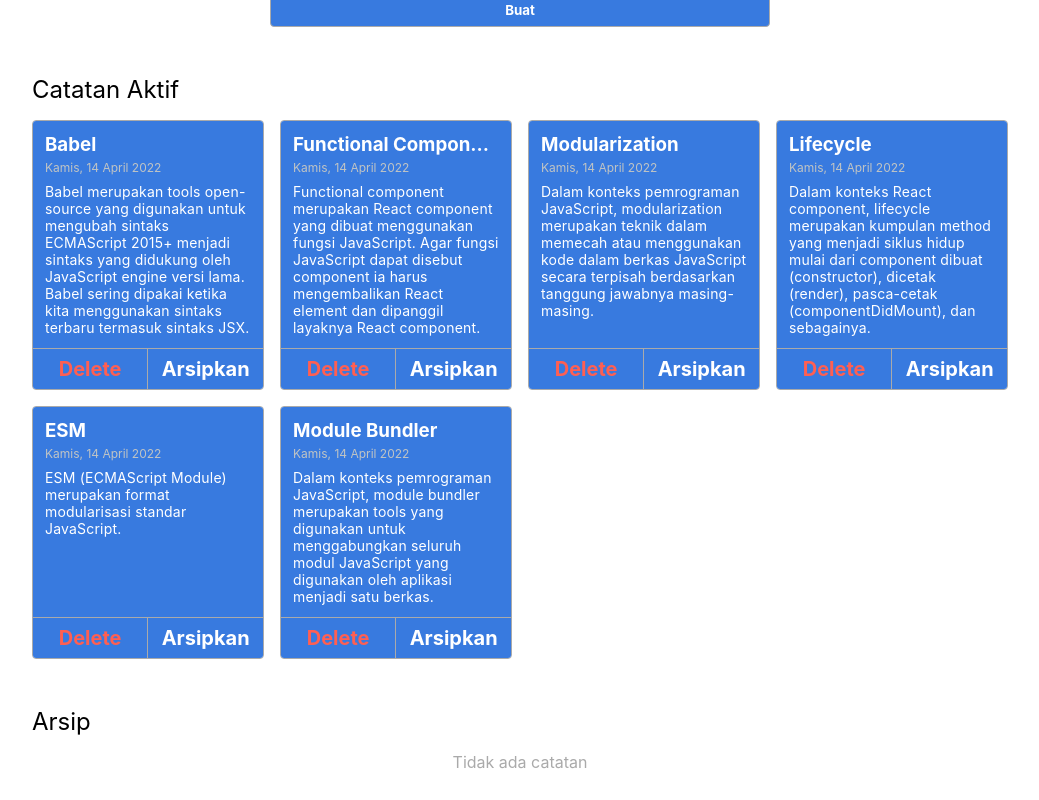
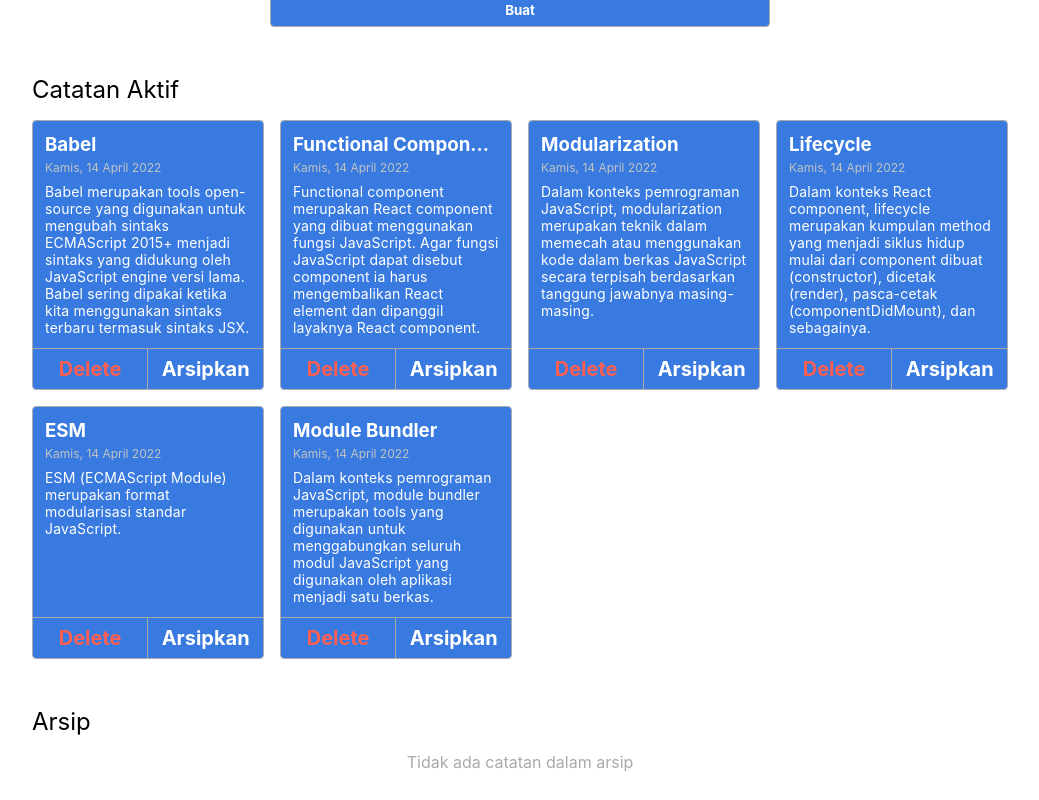
Before and after one commit to Agusprab/submission-dicoding-react, a React (Vite) app: page / in a window 1280 px wide. Both pictures are taken after a click on the button "Pindahkan". Shown: the part 441-1241 px from the top of the page, without its empty margins (120-1159 px from the left). Built offline with nearby package versions, Linux system fonts and the light colour scheme.

Commit message:
Update NoteApp.jsx

```diff
--- a/src/components/NoteApp.jsx
+++ b/src/components/NoteApp.jsx
@@ -1,57 +1,59 @@
 import React from "react";
-import {getInitialData} from '../utils/index.js'
-import NoteAppList from './NoteAppList.jsx';
+import { getInitialData } from "../utils/index.js";
+import NoteAppList from "./NoteAppList.jsx";
 import NoteAppInput from "./NoteAppInput.jsx";
-import NoteAppHeader from './NoteAppHeader.jsx';
-import NoteappListArchived from './NoteAppListArchived.jsx';
+import NoteAppHeader from "./NoteAppHeader.jsx";
 import NoteAppListArchived from "./NoteAppListArchived.jsx";
 
-class Noteapp extends React.Component{
-    constructor(props){
+class Noteapp extends React.Component {
+  constructor(props) {
     super(props);
 
-
     this.state = {
-            notes : getInitialData(),
+      notes: getInitialData(),
       searchNotes: "",
       activeNotesUpperKeyword: [],
-        }
+    };
     this.onDeleteHandler = this.onDeleteHandler.bind(this);
     this.onAddNoteHandler = this.onAddNoteHandler.bind(this);
     this.onArchiveHandler = this.onArchiveHandler.bind(this);
     this.setInputSearchValue = this.setInputSearchValue.bind(this);
-        this.setActiveNotesUpperKeyword = this.setActiveNotesUpperKeyword.bind(this);
+    this.setActiveNotesUpperKeyword =
+      this.setActiveNotesUpperKeyword.bind(this);
   }
   onDeleteHandler(id) {
-        const notes = this.state.notes.filter(note => note.id !== id);
+    const notes = this.state.notes.filter((note) => note.id !== id);
     this.setState({ notes });
   }
 
-    onAddNoteHandler({title,body}){
-        this.setState((prevstate) =>{
-            return{
-                notes : [...prevstate.notes,
+  onAddNoteHandler({ title, body }) {
+    this.setState((prevstate) => {
+      return {
+        notes: [
+          ...prevstate.notes,
           {
-                    id : +new Date(),
+            id: +new Date(),
             title,
             body,
-                    createdAt : new Date(),
-                    archived : false
-                }]
+            createdAt: new Date(),
+            archived: false,
+          },
+        ],
+      };
+    });
   }
-        })
+  onArchiveHandler(id) {
+    const notes = this.state.notes.map((note) =>
+      note.id === id ? { ...note, archived: !note.archived } : note
+    );
+    this.setState({ notes });
   }
-    onArchiveHandler(id){
-        const notes = this.state.notes.map((note) => note.id === id ? { ...note, archived: !note.archived } : note)
-        this.setState({ notes });
-
-
-    }
-
 
   searchArchivedNotes = (inputValue) => {
     const { archivedNotes } = this.state;
-        const filteredArchivedNotes = archivedNotes.filter((note) => note.title.toUpperCase().includes(inputValue.toUpperCase()));
+    const filteredArchivedNotes = archivedNotes.filter((note) =>
+      note.title.toUpperCase().includes(inputValue.toUpperCase())
+    );
     return filteredArchivedNotes;
   };
 
@@ -63,21 +65,54 @@ class Noteapp extends React.Component{
     this.setState({ activeNotesUpperKeyword });
   }
 
-    render(){
+  render() {
 
+    const filteredNotes = this.state.searchNotes
+      ? this.state.notes.filter((note) =>
+          note.title
+            .toUpperCase()
+            .includes(this.state.searchNotes.toUpperCase())
+        )
+      : this.state.notes;
 
-        return(
+    const activeNotes = filteredNotes.filter((note) => !note.archived);
+    const archivedNotes = filteredNotes.filter((note) => note.archived);
+
+    return (
       <div>
-                <NoteAppHeader searchNotes={this.state.searchNotes} setInputSearchValue={this.setInputSearchValue} notes={this.state.notes} setActiveNotesUpperKeyword={this.setActiveNotesUpperKeyword}/>
+        <NoteAppHeader
+          searchNotes={this.state.searchNotes}
+          setInputSearchValue={this.setInputSearchValue}
+          notes={this.state.notes}
+          setActiveNotesUpperKeyword={this.setActiveNotesUpperKeyword}
+        />
         <div className="note-app__body">
-                    <NoteAppInput addNote={this.onAddNoteHandler}/>
+          <NoteAppInput addNote={this.onAddNoteHandler} />
           <h2>Catatan Aktif</h2>
-                    {this.state.notes.filter((note) => note.archived === false).length > 0 ?<NoteAppList notes={this.state.activeNotesUpperKeyword.length > 0 ? this.state.activeNotesUpperKeyword : this.state.notes} onDelete={this.onDeleteHandler} onArchive={this.onArchiveHandler} isArsip={this.state.notes.archived}/> : <p class="notes-list__empty-message">Tidak ada catatan</p>}
+          {activeNotes.length > 0 ? (
+            <NoteAppList
+              notes={activeNotes}
+              onDelete={this.onDeleteHandler}
+              onArchive={this.onArchiveHandler}
+            />
+          ) : (
+            <p className="notes-list__empty-message">Tidak ada catatan aktif</p>
+          )}
           <h2>Arsip</h2>
-                    {this.state.notes.filter((note) => note.archived === true).length > 0 ?<NoteAppListArchived notes={this.state.activeNotesUpperKeyword.length > 0 ? this.state.activeNotesUpperKeyword : this.state.notes} onDelete={this.onDeleteHandler} onArchive={this.onArchiveHandler}/> : <p class="notes-list__empty-message">Tidak ada catatan</p>}
+          {archivedNotes.length > 0 ? (
+            <NoteAppListArchived
+              notes={archivedNotes}
+              onDelete={this.onDeleteHandler}
+              onArchive={this.onArchiveHandler}
+            />
+          ) : (
+            <p className="notes-list__empty-message">
+              Tidak ada catatan dalam arsip
+            </p>
+          )}
         </div>
       </div>
-        )
+    );
   }
 }
 
```
Lines whose indentation alone changed are shown as unchanged.
